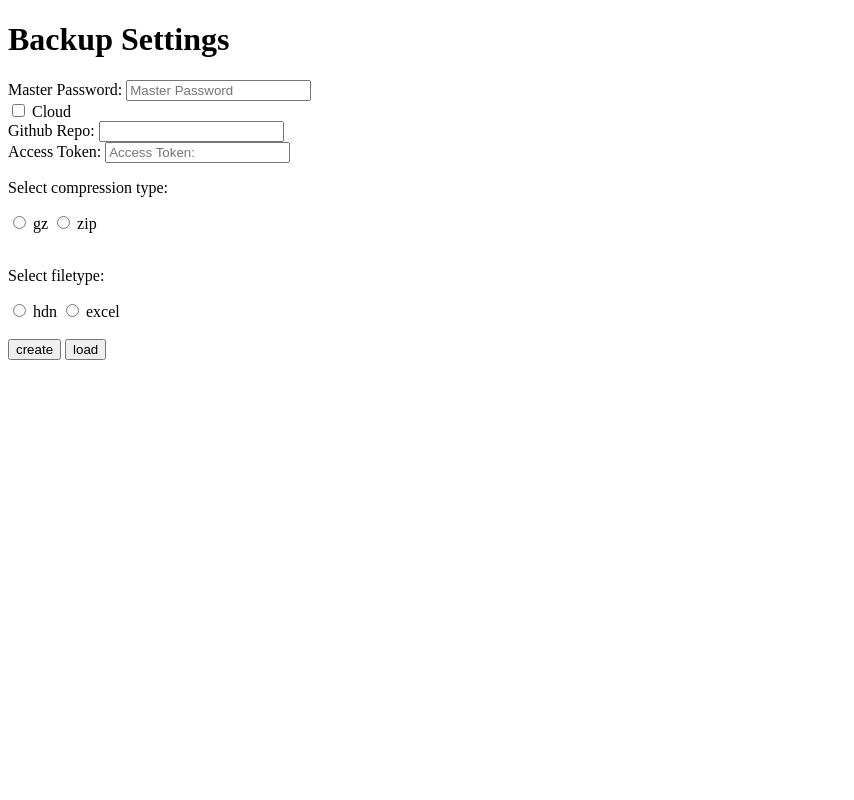
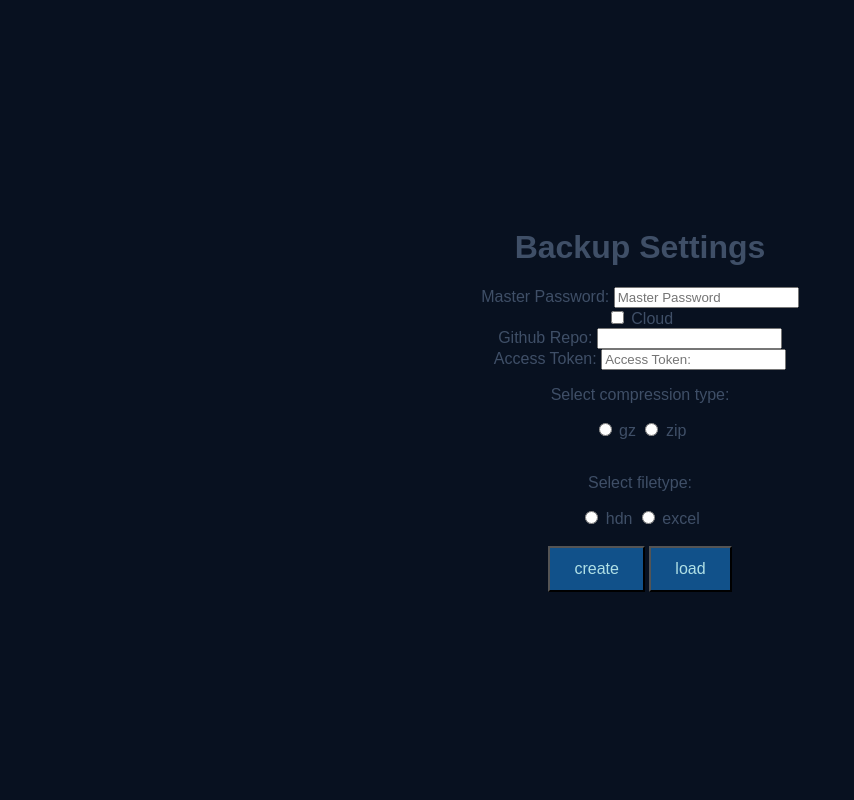
Before and after one commit to hasanramp/sife-web-interface, a Flask app: page /backup/ in a window 1280 px wide. Shown: the whole page, without its empty margins (0-854 px from the left). Run offline with Flask 3, Linux system fonts and the light colour scheme.

```diff
--- a/server.py
+++ b/server.py
@@ -39,6 +39,7 @@ def fn_pwd():
             sorted_d = dict( sorted(password.items(), key=operator.itemgetter(1),reverse=True))
             matched_arr = []
             website_length = len(website)
+            print(sorted_d)
             for keys in sorted_d:
                 matches = sorted_d[keys]
                 if matches >= website_length and len(keys[0]) <= len(website) * 3:
@@ -69,6 +70,10 @@ def en_pwd():
         master_password = request.form.get('master_password')
         if not authenticate(master_password):
             return "Authentication failed"
+        if website == '':
+            return "No website entered"
+        if password == '':
+            return "No password entered"
         pm = password_manager('sife/data/passwords.db', master_password)
         res = pm.enter_password(website, password, username)
         if res != None:
@@ -76,7 +81,8 @@ def en_pwd():
         else:
             if website[0] == '@':
                 website = website[1:]
-            return render_template('single-result.html', passwords=[[website, password, username]])
+            # return render_template('single-result.html', passwords=[[website, password, username]])
+            return render_template("fn-result.html", passwords=[[website, password, username]])
     # return render_template("en-pwd.html")
 
 @app.route("/gen-pwd", methods=['POST'])
@@ -89,7 +95,8 @@ def gen_pwd():
     pm = password_manager('sife/data/passwords.db', master_password)
 
     password = pm.generate(website, 10, username)
-    return render_template('single-result.html', passwords=[[website, password, username]])
+    # return render_template('single-result.html', passwords=[[website, password, username]])
+    return render_template("fn-result.html", passwords=[[website, password, username]])
 
 @app.route("/delete", methods=['POST'])
 def delete():
--- a/static/index.css
+++ b/static/index.css
@@ -2,6 +2,18 @@
     margin: 0 auto;
     width: 50%;
     text-align: center;
+}
+
+.center-text {
+  text-align: center;
+  color: #3F4F67;
+}
+
+.submit-btn {
+  padding: 12px 24px;
+  font-size: 16px;
+  color: powderblue;
+  background-color: #11518a;
 }
 
 .container {
--- a/templates/backup.html
+++ b/templates/backup.html
@@ -3,46 +3,51 @@
 <head>
     <meta charset="UTF-8">
     <meta name="viewport" content="width=device-width, initial-scale=1.0">
+    <link rel="stylesheet" href="{{ url_for('static', filename='index.css') }}">
     <title>Backup</title>
 </head>
-<body>
+<body style="background-color: #081120;">
+    <div class="container">
+        <div class="center">
             <form method="POST">
-        <h1>Backup Settings</h1>
-        <label for="MasterPassword">Master Password: </label>
+                <h1 class="center-text">Backup Settings</h1>
+                <label for="MasterPassword" class="center-text">Master Password: </label>
                 <input type="password" placeholder="Master Password" id="MasterPassword" name="master_password">
                 <br>
                 <input type="checkbox" placeholder="cloud" id="inputCloud" name="cloud">
-        <label for="inputCloud">Cloud</label>
+                <label for="inputCloud" class="center-text">Cloud</label>
                 <br>
-        <label for="inputCloudRepo">Github Repo: </label>
+                <label for="inputCloudRepo" class="center-text">Github Repo: </label>
                 <input type="text" id="inputCloudRepo" name="cloud_repo">
 
                 <br>
-        <label for="access_token">Access Token: </label>
+                <label for="access_token" class="center-text">Access Token: </label>
                 <input type="password" placeholder="Access Token: " id="access_token" name="access_token">
                 <br>
 
-        <p>Select compression type: </p>
+                <p class="center-text">Select compression type: </p>
                 <input type="radio" id="gz" value="gz" name="compression">
-        <label>gz</label>
+                <label class="center-text">gz</label>
                 <input type="radio" id="zip" value="zip" name="compression">
-        <label>zip</label>
+                <label class="center-text">zip</label>
 
 
                 <br>
                 <br>
 
-        <p>Select filetype: </p>
+                <p class="center-text">Select filetype: </p>
                 <input type="radio" id="hdn" value="hdn" name="filetype">
-        <label>hdn</label>
+                <label class="center-text">hdn</label>
                 <input type="radio" id="excel" value="excel" name="filetype">
-        <label>excel</label>
+                <label class="center-text">excel</label>
 
                 <br>
                 <br>
-        <button formaction="/backup/create" type="submit">create</button>
-        <button formaction="/backup/load" type="submit">load</button>
+                <button class="submit-btn" formaction="/backup/create" type="submit">create</button>
+                <button class="submit-btn" formaction="/backup/load" type="submit">load</button>
 
             </form>
+        </div>
+    </div>
 </body>
 </html>
```
Also changed, not shown: templates/setup.html (+20 -10 lines). Lines whose indentation alone changed are shown as unchanged.
